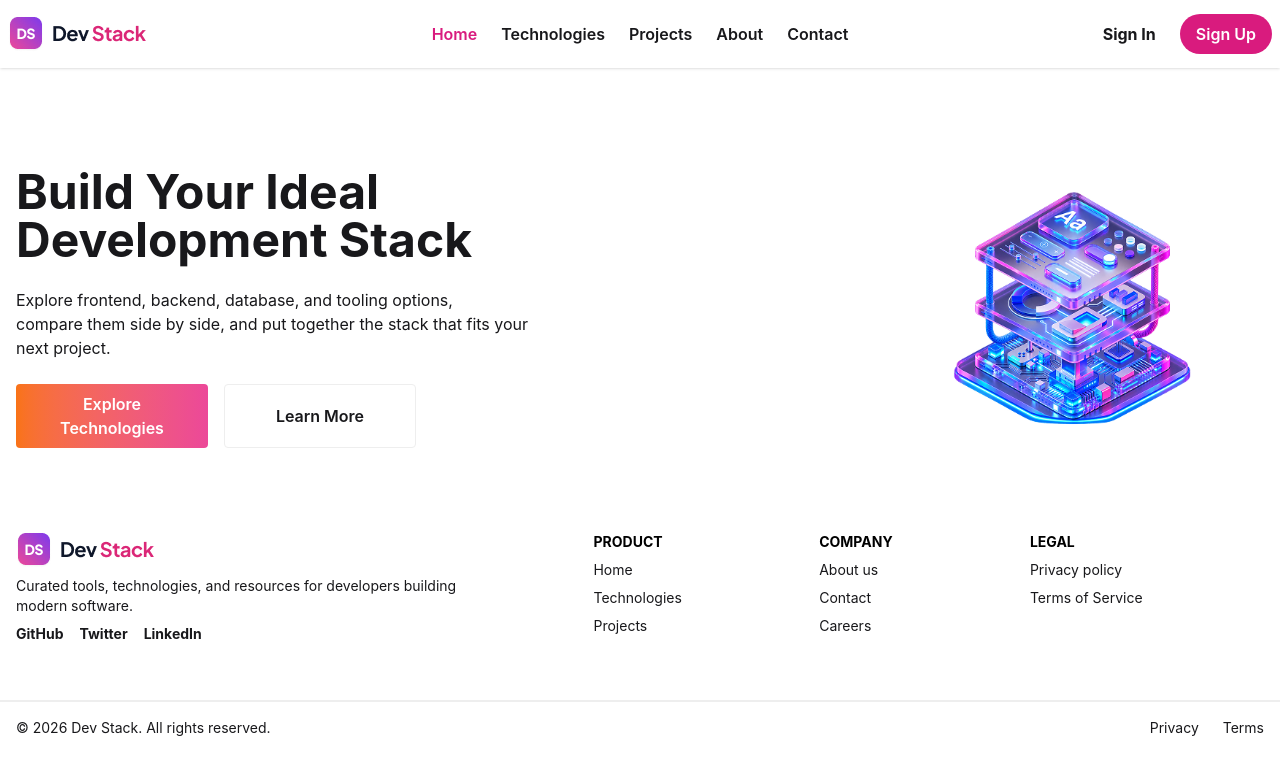
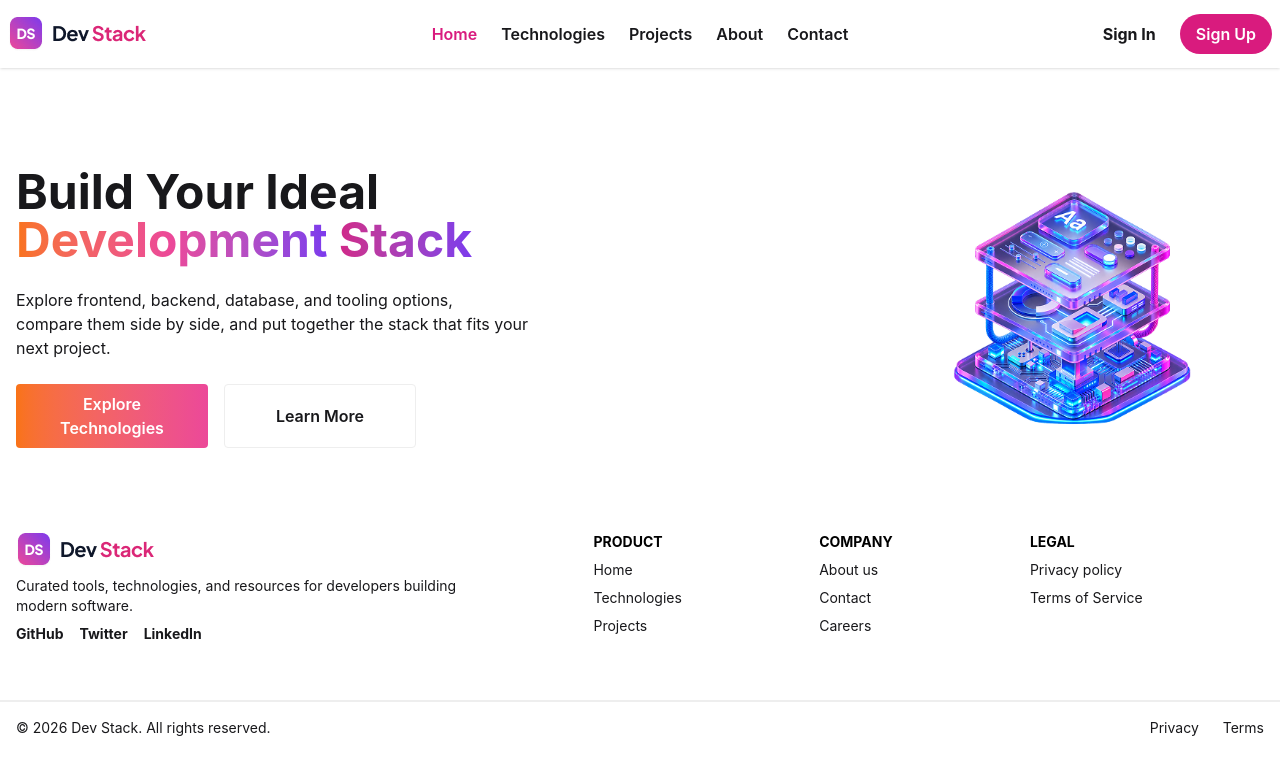
Before and after one commit to Farzana-Akter-Alo/Assignment-DevStack, a React (Vite) app: page / in a window 1280 px wide. Shown: the top 774 px of the page. Built offline with nearby package versions, Linux system fonts and the light colour scheme.

Commit message:
added banner text style

```diff
--- a/src/Components/Banner/Banner.tsx
+++ b/src/Components/Banner/Banner.tsx
@@ -9,17 +9,25 @@ const Banner = () => {
           <div>
             <h1 className="text-5xl font-bold">
               Build Your Ideal <br />
-              <span className=""> Development Stack</span>
+              <span className="bg-gradient-to-r from-[#F97316] via-[#EC4899] to-[#7C3AED] bg-clip-text text-transparent">
+                {" "}
+                Development
+              </span>
+              <span className="bg-gradient-to-r from-[#D81B7E] to-[#7C3AED] bg-clip-text text-transparent"> Stack</span>
             </h1>
             <p className="py-6">
               Explore frontend, backend, database, and tooling options, <br />{" "}
               compare them side by side, and put together the stack that fits
               your <br /> next project.
             </p>
-           <div className="flex gap-4 ">
-             <button className="text-white w-48 bg-gradient-to-r from-[#F97316] to-[#EC4899] px-4 py-2 rounded-sm font-semibold">Explore Technologies</button>
-            <button className=" border border-base-300 w-48 px-4 py-2 rounded-sm font-semibold">Learn More</button>
-           </div>
+            <div className="flex gap-4 ">
+              <button className="text-white w-48 bg-gradient-to-r from-[#F97316] to-[#EC4899] px-4 py-2 rounded-sm font-semibold">
+                Explore Technologies
+              </button>
+              <button className=" border border-base-300 w-48 px-4 py-2 rounded-sm font-semibold">
+                Learn More
+              </button>
+            </div>
           </div>
         </div>
       </div>
```
